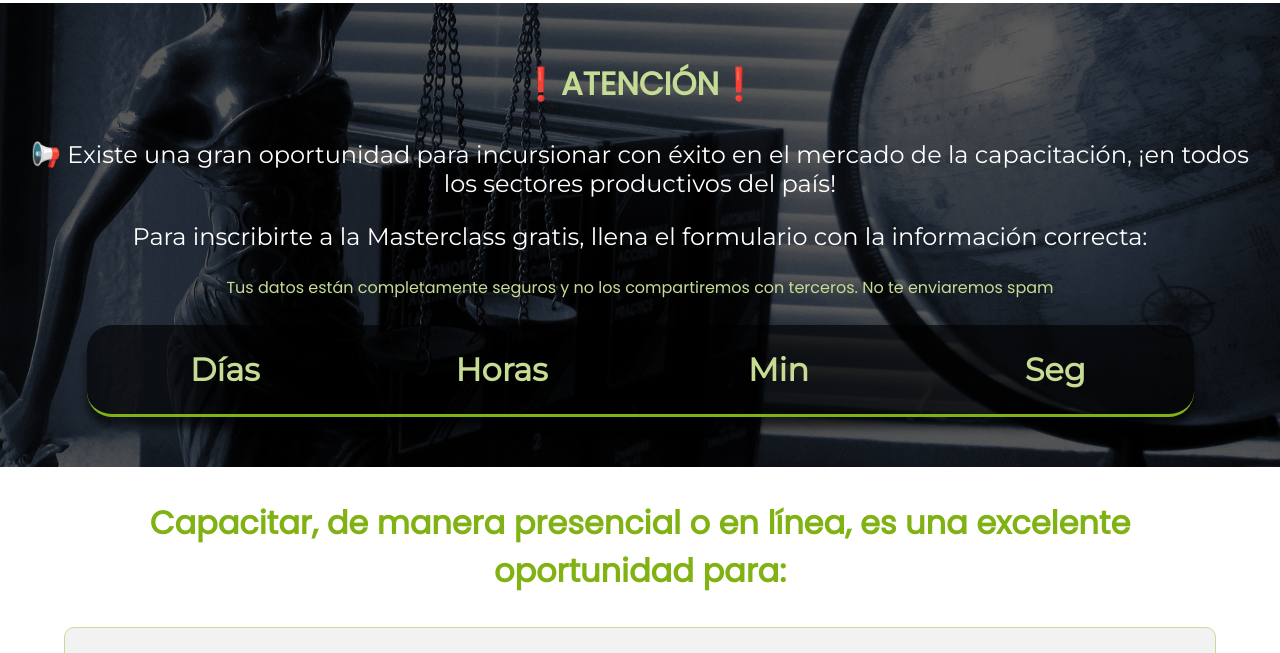
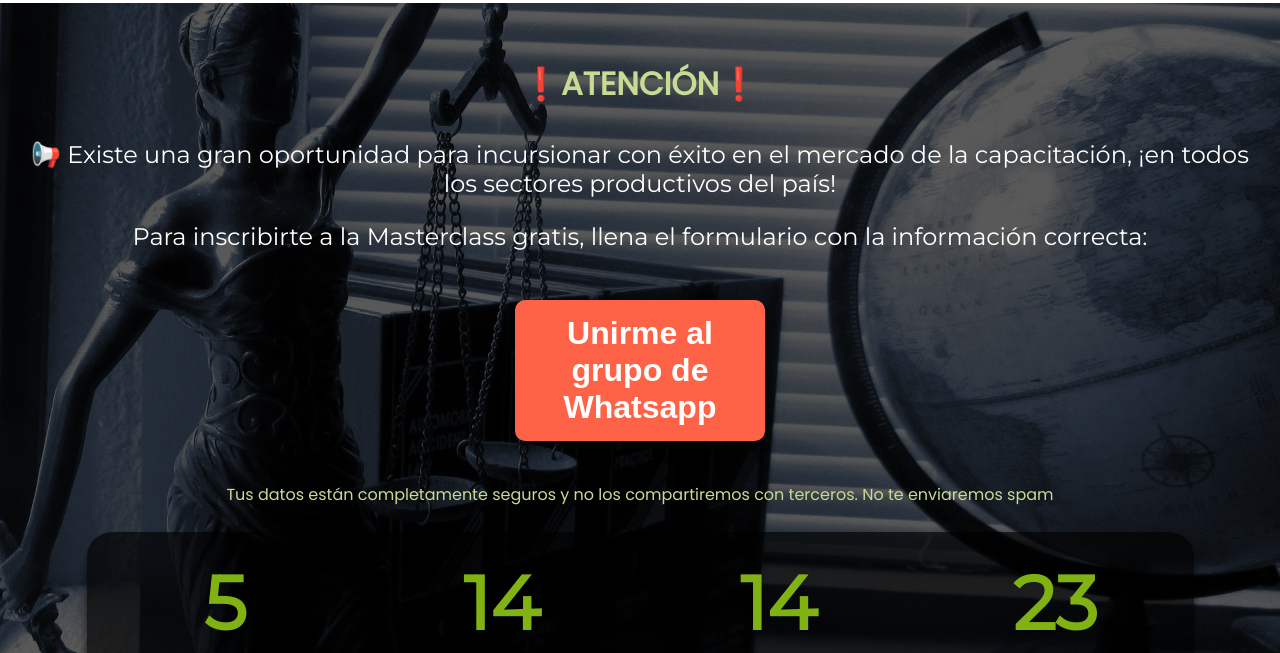
Before and after one commit to Angelopolis1234/cevalcoom, a plain HTML site: page masterclass-abogados.html in a window 1280 px wide. Shown: the part 147-800 px from the top of the page. Drawn offline with Linux system fonts and the light colour scheme; a script that the page names is missing.

Commit message:
Segundo lanzamiento abogados

```diff
--- a/css/abogados.css
+++ b/css/abogados.css
@@ -181,6 +181,25 @@ div.content-counter .names{
     font-size: xx-large;
     color: var(--font-color-one);
 }
+button.whatsapp{
+    background-color: tomato;
+    border: none;
+    padding: 15px;
+    font-size: xx-large;
+    max-width: 250px;
+    font-weight: bolder;
+    color: white;
+    border-radius: 10px;
+    box-shadow: 0px 10px 10px rgba(0,0,0,0.5);
+    margin: 25px auto;
+    transition: 0.3s ease;
+}
+button.whatsapp:hover{
+    transform: scale(1.05);
+    box-shadow: 0px 10px 10px orangered;
+    border: solid 1px rgba(0,0,0,0.5);
+}
+
 @media( max-width: 720px ){
     .logos-head{
         grid-template-columns: 1fr;
--- a/js/counter.js
+++ b/js/counter.js
@@ -1,4 +1,4 @@
-var end = new Date('3/30/2022 7:00 PM');
+var end = new Date('4/20/2022 7:00 PM');
 
     var _second = 1000;
     var _minute = _second * 60;
--- a/masterclass-abogados.html
+++ b/masterclass-abogados.html
@@ -25,9 +25,7 @@
             <p class="title">❗ATENCIÓN❗</p>
             <p>📢 Existe una gran oportunidad para incursionar con éxito en el mercado de la capacitación, ¡en todos los sectores productivos del país!</p>
             <p>Para inscribirte a la Masterclass gratis, llena el formulario con la información correcta:</p>
-            <div class="quest">
-                <center /><script type="text/javascript" src="https://clientify.net/web-marketing/webforms/script/73816.js"></script>
-            </div>
+            <a href="https://chat.whatsapp.com/JkJIxCR8KzRB8tSnddDiGX"><button class="whatsapp">Unirme al grupo de Whatsapp</button></a>
             <p class="privacy">Tus datos están completamente seguros y no los compartiremos con terceros. No te enviaremos spam</p>
             <div class="content-counter">
                 <div class="numbers">
@@ -76,7 +74,7 @@
         </div>
         <div class="quest bgw">
             <hr / style="height: 3px;">
-            <center /><script type="text/javascript" src="https://clientify.net/web-marketing/webforms/script/73816.js"></script>
+            <a href="https://chat.whatsapp.com/JkJIxCR8KzRB8tSnddDiGX"><button class="whatsapp">Unirme al grupo de Whatsapp</button></a>
             <div class="w80">
                 <p>Tener entusiasmo ya no es suficiente; hay quienes, contando con adecuados conocimientos y habilidades, con genuinas intenciones de enseñar y ayudar, ¡no saben capacitar! ¡Es la verdad!</p>
             <p>Hoy muchos instructores carecen de claros diferenciadores que los hagan más visibles y los muestren como COMPETENTES. En la masterclass vas a aprender cómo diferenciarte genuinamente de los demás y ¡cómo conseguir clientes para tus cursos!</p>
@@ -96,9 +94,7 @@
                 <div class="w80">
                     <p>México requiere de instructores y formadores COMPETENTES en todos los sectores productivos</p>
                     <p class="title">❗URGE ❗</p>
-                    <center /><div class="quest">
-                        <center /><script type="text/javascript" src="https://clientify.net/web-marketing/webforms/script/73816.js"></script>
-                    </div>
+                    <a href="https://chat.whatsapp.com/JkJIxCR8KzRB8tSnddDiGX"><button class="whatsapp">Unirme al grupo de Whatsapp</button></a>
                     <p>Muchas personas están entendiendo la importancia de estar bien capacitados en momentos de incertidumbre y crisis como los que estamos viviendo, saben que las mejores oportunidades las reciben quienes cuentan con más habilidades y talentos y que, además, ¡lo pueden probar!
                         Muchos mexicanos están buscando por cuenta propia quien los capacite de manera adecuada y ¡tú puedes ayudarles enseñándoles lo que sabes¡
                         Además, por ley, las empresas mexicanas requieren capacitar a sus trabajadores en distintos temas y habilidades, por lo tanto, hay NECESIDAD de talento PROFESIONAL, para formar adecuadamente a las personas, tú puedes compartir tus conocimientos y habilidades para ayudar a otros mexicanos a lograr sus objetivos de vida y de paso ¡aumentar tus ingresos!</p>
@@ -127,9 +123,7 @@
                 <p class="title" style="padding: 0;margin: 0;">El precio habitual de ésta Masterclass es de $2,796</p>
                 <p class="title" style="color: tomato; padding: 0;margin: 0;">Por tiempo limitado será gratis.</p>
             </div>
-            <center /><div class="quest gray">
-                <center /><script type="text/javascript" src="https://clientify.net/web-marketing/webforms/script/73816.js"></script>
-            </div>
+            <a href="https://chat.whatsapp.com/JkJIxCR8KzRB8tSnddDiGX"><button class="whatsapp">Unirme al grupo de Whatsapp</button></a>
             <div class="content-counter">
                 <div class="numbers">
                     <div id="days2"></div>
```
